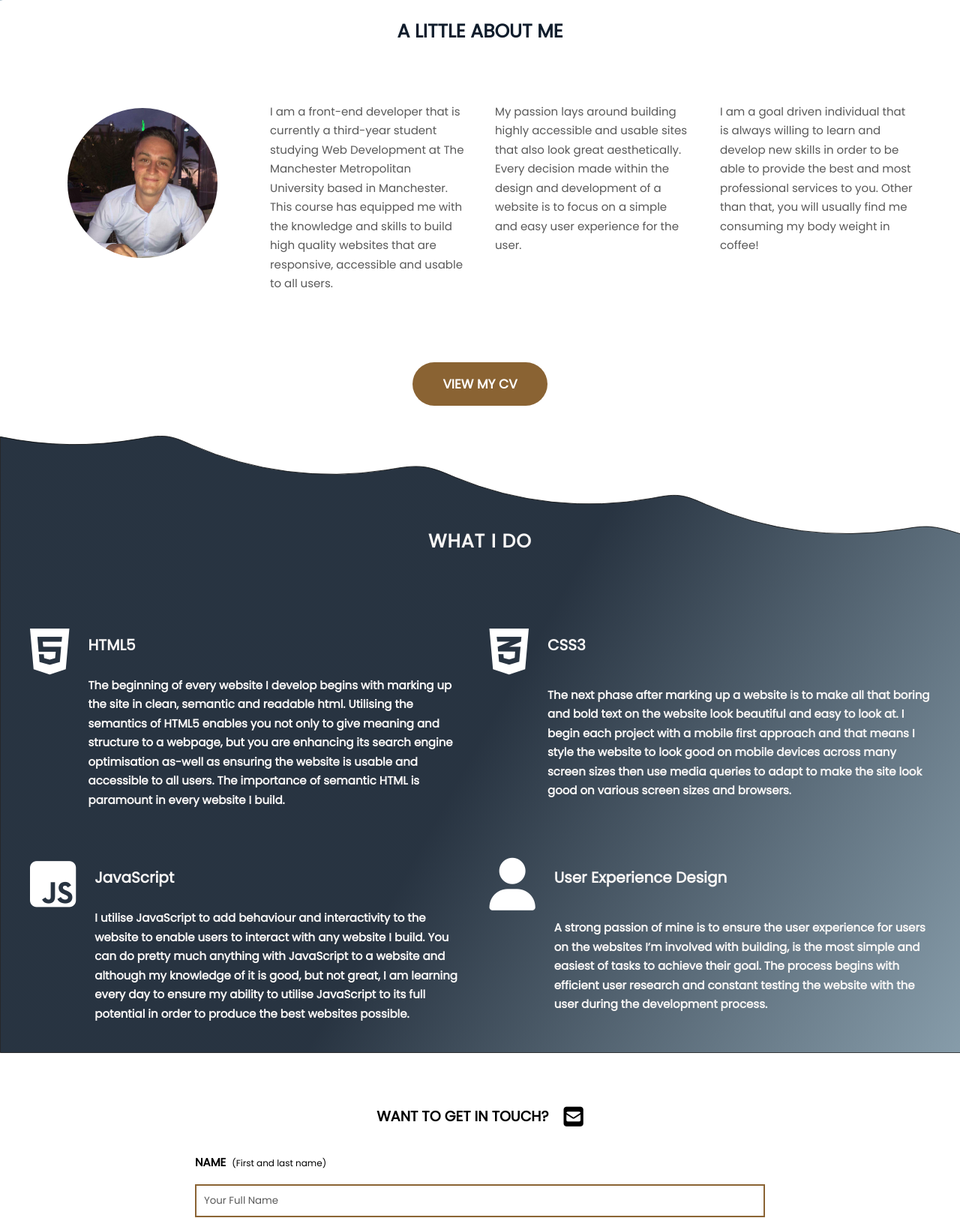
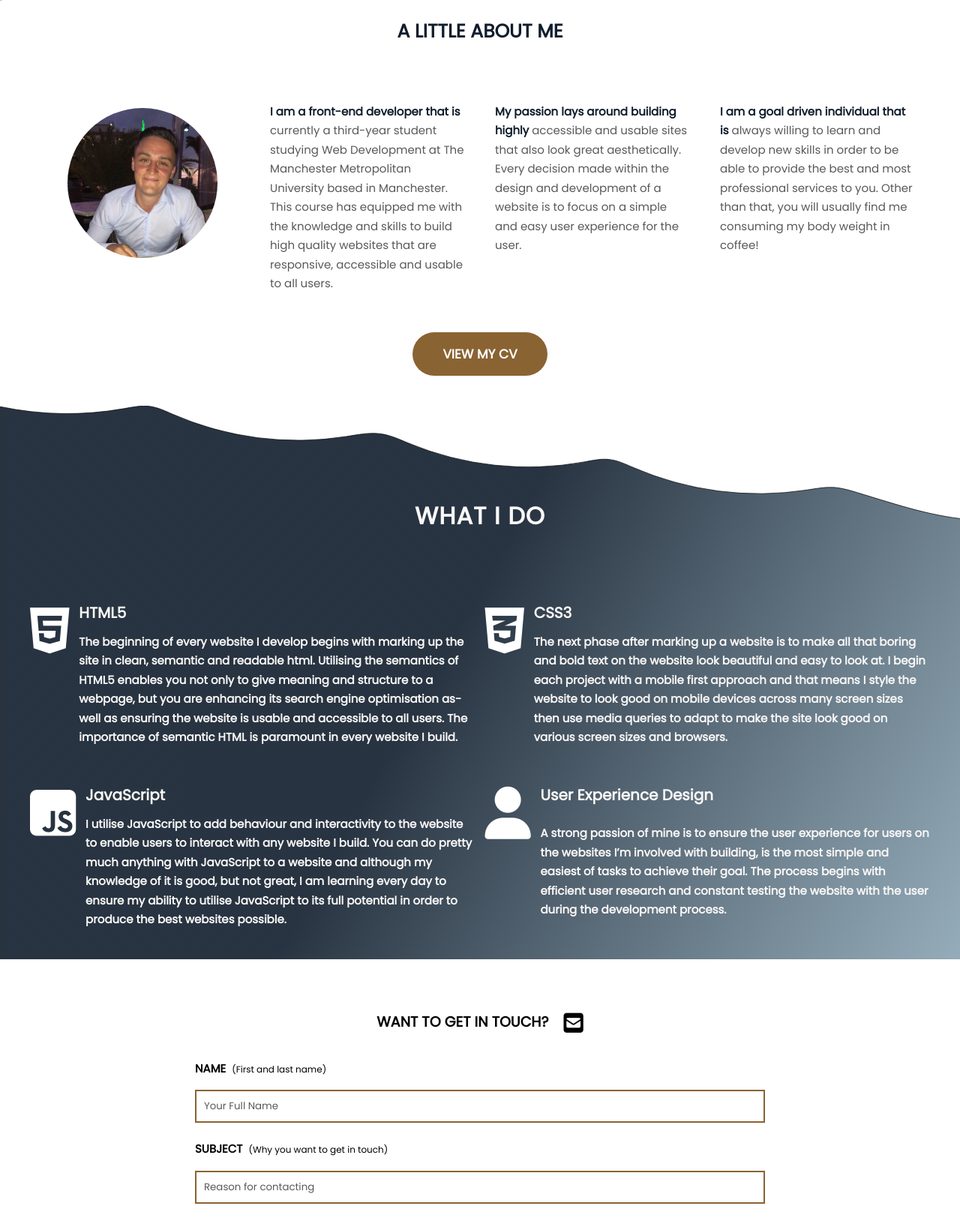
Before and after one commit to JamieMoore1994/jamie-portfolio, a PHP site: page / in a window 1280 px wide. Shown: the part 679-2303 px from the top of the page at 75% size. Run offline with PHP 8.4, Linux system fonts and the light colour scheme; some libraries are stand-ins or nearby versions.

Commit message:
Minor changes to services section
Aligning the service description titles and descriptions closer together.

```diff
--- a/css/main.css
+++ b/css/main.css
@@ -260,6 +260,11 @@ img {
     color: var(--color-grey-dark);
 }
 
+.about__bold-text {
+    color: var(--color-primary);
+    font-weight: 900;
+}
+
 .about .btn {
     font-size: 1.7rem;
     padding: 1.5rem 4rem;
@@ -291,7 +296,7 @@ img {
 
 @media screen and (min-width: 50em) {
     .about__container {
-        padding: 4rem 0;
+        padding: 4rem 0 0 0;
         grid-template-columns: repeat(4, 1fr);
     }
 }
@@ -330,17 +335,16 @@ img {
     display: -ms-grid;
     display: grid;
     grid-template-columns: min-content 1fr;
-    grid-column-gap: 2.5rem;
-    grid-row-gap: 1.5rem;
+    grid-column-gap: 1vw;
 
     justify-items: start;
 }
 
 .services__item-title {
     font-size: 2rem;
+    padding-bottom: 1rem;
     line-height: 1.1;
     color: var(--color-grey-light);
-    padding: 1.5rem 0;
     font-weight: 700;
 }
 
@@ -353,6 +357,7 @@ img {
     color: var(--color-grey-light);
     font-weight: 600;
     font-size: 1.5rem;
+    padding-top: .5rem;
 }
 
 @media screen and (min-width: 47em) {
@@ -364,10 +369,11 @@ img {
         display: grid;
         grid-template-columns: repeat(2, 1fr);
         grid-template-rows: min-content min-content;
-        grid-gap: 2.5rem;
+        grid-gap: 1vw;
     }
 
     .services__title {
+        font-size: 3.2rem;
         padding: 5rem 0;
     }
 }
--- a/index.html
+++ b/index.html
@@ -35,11 +35,11 @@
         <figure class="about__photo-jamie">
             <img src="img/jamie-moore-optimised.JPG" alt="Photograph of Jamie Moore" class="about__img-jamie">
         </figure>
-            <p class="about__description">I am a front-end developer that is currently a third-year student studying Web Development at The Manchester Metropolitan University based in Manchester. This course has equipped me with the knowledge and skills to build high quality websites that are responsive, accessible and usable to all users.</p>
+            <p class="about__description"><span class = "about__bold-text">I am a front-end developer that is</span> currently a third-year student studying Web Development at The Manchester Metropolitan University based in Manchester. This course has equipped me with the knowledge and skills to build high quality websites that are responsive, accessible and usable to all users.</p>
 
-            <p class="about__description">My passion lays around building highly accessible and usable sites that also look great aesthetically. Every decision made within the design and development of a website is to focus on a simple and easy user experience for the user.</p>
+            <p class="about__description"><span class = "about__bold-text">My passion lays around building highly</span> accessible and usable sites that also look great aesthetically. Every decision made within the design and development of a website is to focus on a simple and easy user experience for the user.</p>
 
-            <p class="about__description">I am a goal driven individual that is always willing to learn and develop new skills in order to be able to provide the best and most professional services to you. Other than that, you will usually find me consuming my body weight in coffee!</p>
+            <p class="about__description"><span class = "about__bold-text">I am a goal driven individual that is</span> always willing to learn and develop new skills in order to be able to provide the best and most professional services to you. Other than that, you will usually find me consuming my body weight in coffee!</p>
             </div>
 
             <div class="about__cv-btn">
@@ -53,22 +53,22 @@
                 <li class="services__item">
                     <i class="fab fa-html5 fa-7x services__icon"></i>
                     <h4 class="services__item-title">HTML5</h4>
-                    <p class="services__description html">The beginning of every website I develop begins with marking up the site in clean, semantic and readable html. Utilising the semantics of HTML5 enables you not only to give meaning and structure to a webpage, but you are enhancing its search engine optimisation as-well as ensuring the website is usable and accessible to all users. The importance of semantic HTML is paramount in every website I build.</p>
+                    <p class="services__description">The beginning of every website I develop begins with marking up the site in clean, semantic and readable html. Utilising the semantics of HTML5 enables you not only to give meaning and structure to a webpage, but you are enhancing its search engine optimisation as-well as ensuring the website is usable and accessible to all users. The importance of semantic HTML is paramount in every website I build.</p>
                 </li>
                 <li class="services__item">
                     <i class="fab fa-css3-alt fa-7x services__icon"></i>
                     <h4 class="services__item-title">CSS3</h4>
-                    <p class="services__description css">The next phase after marking up a website is to make all that boring and bold text on the website look beautiful and easy to look at. I begin each project with a mobile first approach and that means I style the website to look good on mobile devices across many screen sizes then use media queries to adapt to make the site look good on various screen sizes and browsers.</p>
+                    <p class="services__description">The next phase after marking up a website is to make all that boring and bold text on the website look beautiful and easy to look at. I begin each project with a mobile first approach and that means I style the website to look good on mobile devices across many screen sizes then use media queries to adapt to make the site look good on various screen sizes and browsers.</p>
                 </li>
                 <li class="services__item">
                     <i class="fab fa-js-square fa-7x services__icon"></i>
                     <h4 class="services__item-title">JavaScript</h4>
-                    <p class="services__description javascript">I utilise JavaScript to add behaviour and interactivity to the website to enable users to interact with any website I build. You can do pretty much anything with JavaScript to a website and although my knowledge of it is good, but not great, I am learning every day to ensure my ability to utilise JavaScript to its full potential in order to produce the best websites possible.</p>
+                    <p class="services__description">I utilise JavaScript to add behaviour and interactivity to the website to enable users to interact with any website I build. You can do pretty much anything with JavaScript to a website and although my knowledge of it is good, but not great, I am learning every day to ensure my ability to utilise JavaScript to its full potential in order to produce the best websites possible.</p>
                 </li>
                 <li class="services__item">
                     <i class="fas fa-user fa-7x services__icon"></i>
                     <h4 class="services__item-title">User Experience Design</h4>
-                    <p class="services__description us-ex">A strong passion of mine is to ensure the user experience for users on the websites I’m involved with building, is the most simple and easiest of tasks to achieve their goal. The process begins with efficient user research and constant testing the website with the user during the development process.</p>
+                    <p class="services__description">A strong passion of mine is to ensure the user experience for users on the websites I’m involved with building, is the most simple and easiest of tasks to achieve their goal. The process begins with efficient user research and constant testing the website with the user during the development process.</p>
                 </li>
             </ul>
         </div>
```
